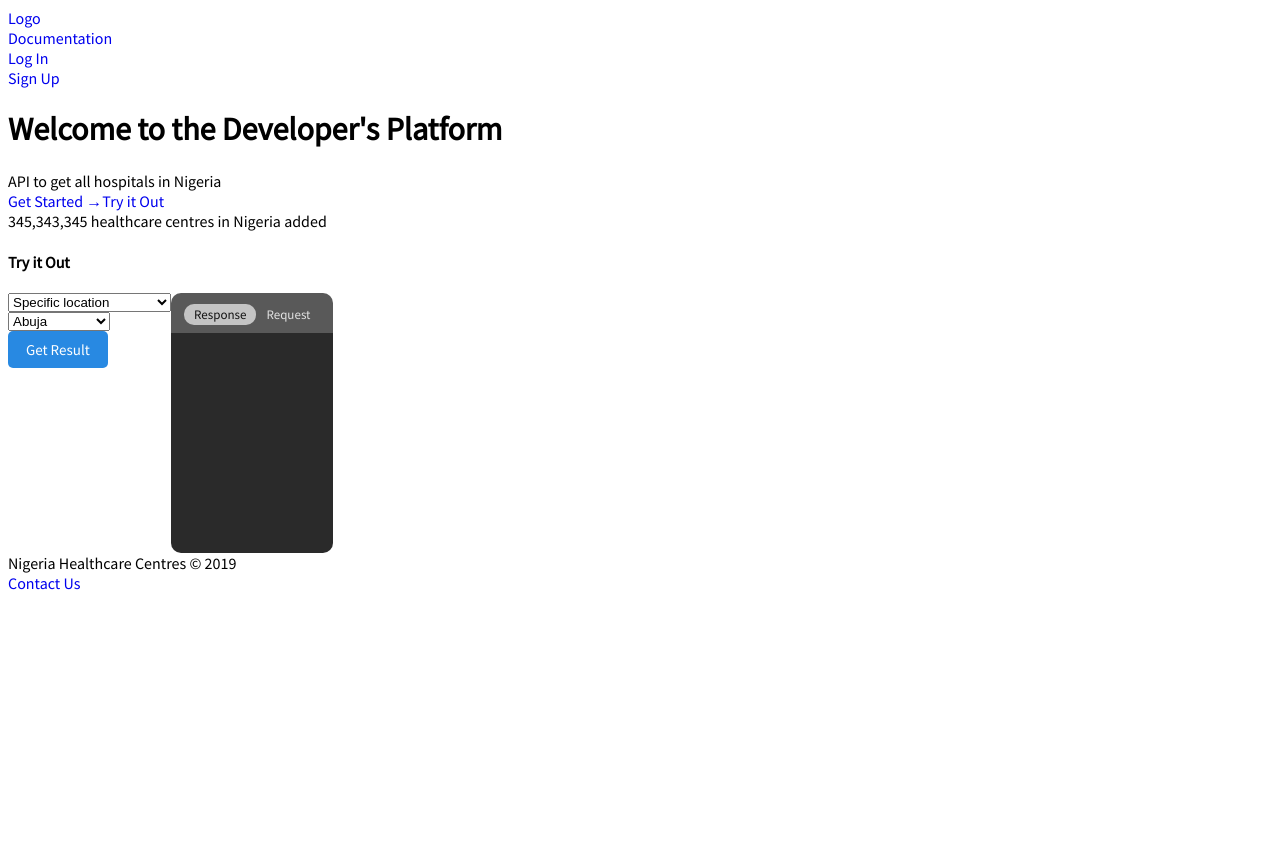
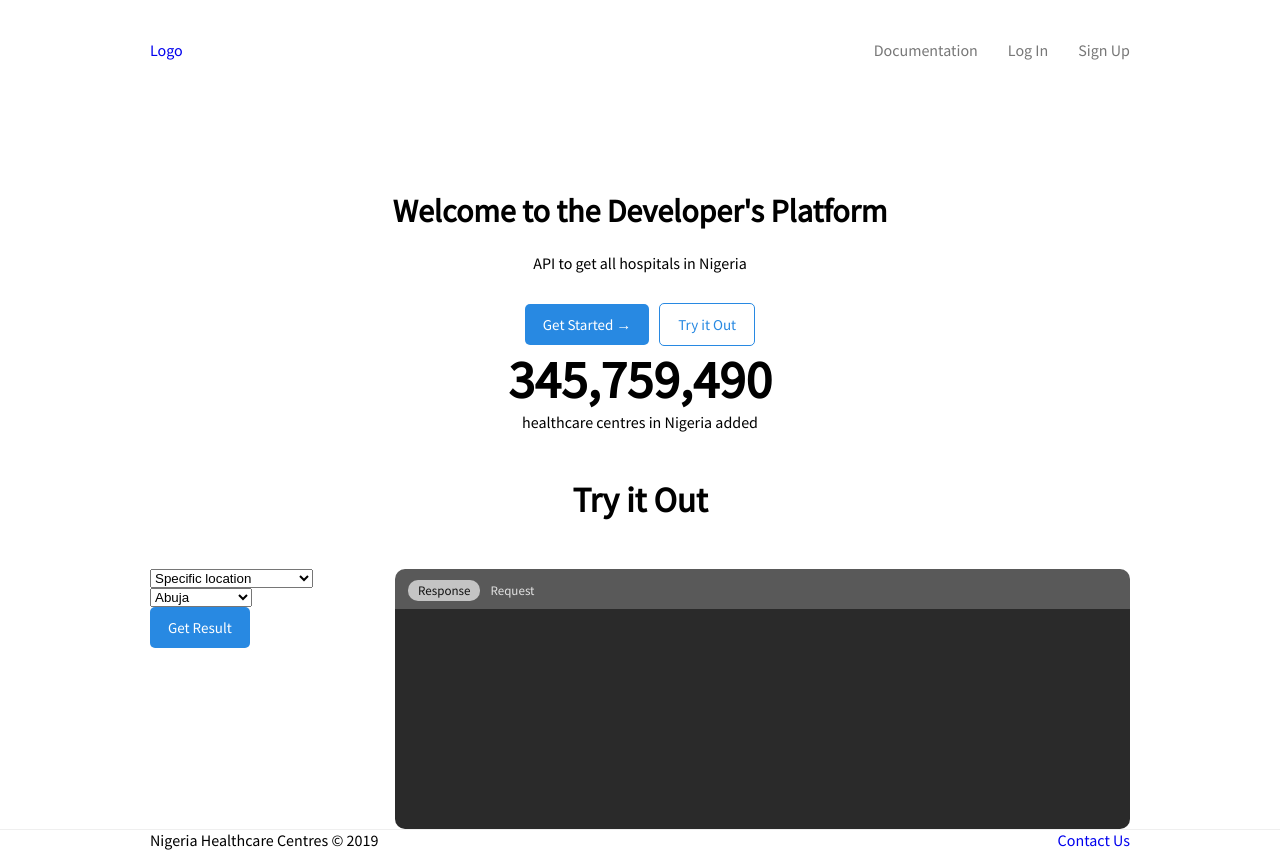
Before and after one commit to danprocoder/hospitals-developers-platform, a React app: page / in a window 1280 px wide. Before the commit the page ends 800 px from the top, so only its background shows below. Built offline with nearby package versions, Linux system fonts and the light colour scheme.

Commit message:
Worked on alignment on homepage

```diff
--- a/public/scss/components/button.scss
+++ b/public/scss/components/button.scss
@@ -8,7 +8,7 @@
   color: #ffffff;
   font-size: 15px;
   font-family: inherit;
-  padding: 9px 18px;
+  padding: 11px 18px;
   border-radius: 5px;
   border: none;
 
--- a/public/scss/pages/home.scss
+++ b/public/scss/pages/home.scss
@@ -1,4 +1,57 @@
+.introduction-section {
+  text-align: center;
+  padding-top: 110px;
+
+  .starter-links {
+    margin-top: 30px;
+
+    .get-started-link,
+    .try-it-out-link {
+      display: inline-block;
+      font-size: 15px;
+      font-family: inherit;
+      padding: 11px 18px;
+      border-radius: 5px;
+    }
+
+    .get-started-link {
+      background: #2889E2;
+      color: #ffffff;
+    }
+
+    .try-it-out-link {
+      border: 1px solid #2889E2;
+      color: #2889E2;
+      background: #ffffff;
+      margin-left: 10px;
+    }
+  }
+}
+
+.counter-section {
+  text-align: center;
+
+  .number {
+    font-weight: bold;
+    font-size: 53px;
+  }
+}
+
 .try-it-out-section {
+  .header-container {
+    text-align: center;
+    font-size: 35px;
+    font-weight: bold;
+  }
+
+  .test-form {
+    flex: 1;
+  }
+
+  .code-card {
+    flex: 3;
+  }
+
   .response-body,
   .request-body {
     height: 200px;
--- /dev/null
+++ b/public/scss/pages/templates/default.scss
@@ -0,0 +1,33 @@
+.site-header {
+  .inner {
+    display: flex;
+    flex-direction: row;
+    justify-content: space-between;
+    align-items: center;
+    margin-top: 40px;
+
+    .site-nav li {
+      display: inline-block;
+      margin-left: 30px;
+
+      a {
+        color: #777777;
+        transition: color 0.3s;
+
+        &:hover {
+          color: #111111;
+        }
+      }
+    }
+  }
+}
+
+.footer {
+  border-top: 1px solid #efefef;
+
+  .inner {
+    display: flex;
+    flex-direction: row;
+    justify-content: space-between;
+  }
+}
--- a/public/scss/style.scss
+++ b/public/scss/style.scss
@@ -1,7 +1,14 @@
+body { margin: 0; padding: 0; }
+
 ul,li { margin: 0; padding: 0; list-style: none }
 
 a {
   text-decoration: none;
+}
+
+.center-container {
+  width: 980px;
+  margin: 0 auto;
 }
 
 .copy-btn {
--- a/src/pages/home.tsx
+++ b/src/pages/home.tsx
@@ -103,7 +103,7 @@ class TryItOut extends React.Component<any> {
     if (geolocation) {
       geolocation.getCurrentPosition((position: Position) => {
         const { latitude, longitude } = position.coords
-console.log(latitude, longitude)
+
         this.setState({
           formData: { ...this.state.formData, latitude, longitude }
         })
@@ -121,12 +121,12 @@ console.log(latitude, longitude)
     } = this.state
 
     return (
-      <div className='try-it-out-section'>
-        <div>
+      <div className='try-it-out-section center-container'>
+        <div className='header-container'>
           <h4>Try it Out</h4>
         </div>
         <div style={{ display: 'flex', flexDirection: 'row' }}>
-          <div>
+          <div className='test-form'>
             <div>
               <select onChange={(event: any) => this.setEndpoint(event)} value={endPoint}>
                 <option value='specific_location'>Specific location</option>
@@ -223,23 +223,58 @@ console.log(latitude, longitude)
   }
 }
 
-export default class Home extends React.Component<any> {
-  render (): any {
+let totalNumHospitals = 345759490
+const increaseBy = Math.round(totalNumHospitals / 30)
+
+export default function () {
+  const [numHospitals, setNumHospitals] = React.useState(0)
+
+  function increaseCount () {
+    const increased = numHospitals + increaseBy > totalNumHospitals
+      ? totalNumHospitals
+      : numHospitals + increaseBy
+    setNumHospitals(increased)
+  }
+
+  React.useEffect(() => {
+    if (numHospitals === 0) {
+      increaseCount()
+    } else {
+      if (numHospitals < totalNumHospitals) {
+        setTimeout(increaseCount, 10)
+      }
+    }
+  })
+
   return (
     <Template>
-        <div>
+      <div className='center-container introduction-section'>
         <h1>Welcome to the Developer&apos;s Platform</h1>
         <div>API to get all hospitals in Nigeria</div>
-          <div>
-            <Link to='/signup'>Get Started {`\u2192`}</Link>
-            <a href='#'>Try it Out</a>
+        <div
+          className='starter-links'
+        >
+          <Link
+            to='/signup'
+            className='get-started-link'
+          >
+            Get Started {`\u2192`}
+          </Link>
+          <a
+            href='#'
+            className='try-it-out-link'
+          >
+            Try it Out
+          </a>
         </div>
       </div>
-        <div>
-          345,343,345 healthcare centres in Nigeria added
+      <div className='counter-section center-container'>
+        <div className='number'>
+          {numHospitals.toString().replace(/\B(?=(\d{3})+$)/g, ',')}
         </div>
-        <TryItOut />
+        <div>healthcare centres in Nigeria added</div>
+      </div>
+      <TryItOut className='center-container' />
     </Template>
   )
 }
-}
--- a/src/pages/templates/default.tsx
+++ b/src/pages/templates/default.tsx
@@ -1,16 +1,18 @@
 import * as React from 'react'
 import { Link } from 'react-router-dom'
+import '../../../public/scss/pages/templates/default.scss'
 
 interface TemplateProps {
   children: React.ReactNode
 }
 
 const Header = (): JSX.Element => (
-  <div>
-    <div>
+  <div className='site-header'>
+    <div className='inner center-container'>
+      <div className='logo-wrapper'>
         <Link to='/'>Logo</Link>
       </div>
-    <ul>
+      <ul className='site-nav'>
         <li>
           <Link to='/documentation'>Documentation</Link>
         </li>
@@ -22,15 +24,18 @@ const Header = (): JSX.Element => (
         </li>
       </ul>
     </div>
+  </div>
 )
 
 const Footer = (): JSX.Element => (
-  <div>
+  <div className='footer'>
+    <div className='inner center-container'>
       <div>
         Nigeria Healthcare Centres {`\u00A9`} 2019
       </div>
       <div>
         <a href='#'>Contact Us</a>
+      </div>
     </div>
   </div>
 )
```
Lines whose indentation alone changed are shown as unchanged.
